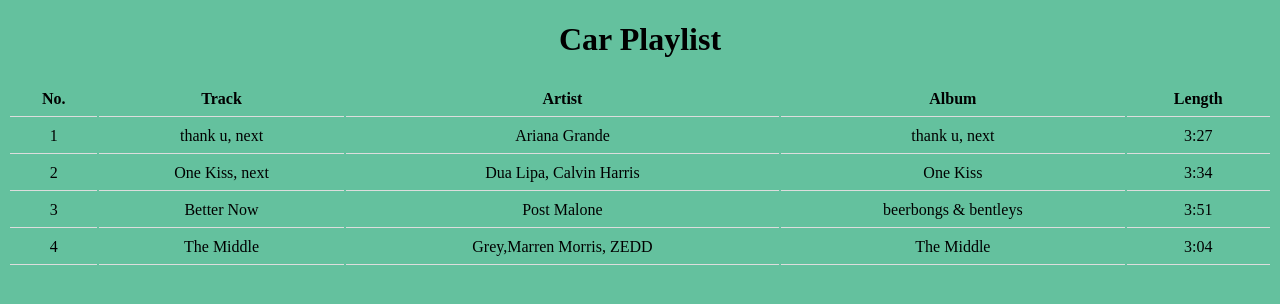
After one commit to dbanerji/Zing-IT, a Django app: page /playlist/1 in a window 1280 px wide. The commit adds this page. Shown: the top 304 px of the page. Run offline with Django 4.2, Linux system fonts and the light colour scheme.

Commit message:
Creates song playlist using template inheritance and static image

```diff
--- /dev/null
+++ b/static/zing_it/css/songs.css
@@ -0,0 +1,19 @@
+#title {
+    padding: 10px;
+    color: #464646;
+  }
+  body {
+    background: #64c19e;
+  }
+  table {
+    width: 100%;
+    text-align: center;
+  }
+  th, td {
+    padding: 8px;
+    border-bottom: 1px solid #ddd;
+  }
+
+  h1{
+    color: black;
+  }
--- /dev/null
+++ b/templates/zing_it/base.html
@@ -0,0 +1,12 @@
+<!DOCTYPE html>
+<html lang ="en">
+    <head>
+        <meta charset="UTF-8">
+        {% block css %}{% endblock %}
+        {% block title %} {% endblock %}
+    </head>
+    {% block body %} {% endblock %}
+    {% block heading%} {% endblock %}
+    {% block content %}{% endblock %}
+</body>
+</html>
--- /dev/null
+++ b/templates/zing_it/songs.html
@@ -0,0 +1,34 @@
+{% extends "zing_it/base.html" %}
+{% load static %}
+{% block css %} <link rel="stylesheet" href= "{% static 'zing_it/css/songs.css' %}"/> {% endblock %}
+{% block title %}
+    <title>Songs Page</title>
+{% endblock %}
+
+
+{% block heading %} <h1>
+  <h1><center>{{playlist_nm}}</center></h1> {% endblock %}
+
+{% block content %}
+
+
+    <table>
+        <tr>
+          <th>No.</th>
+          <th>Track</th>
+          <th>Artist</th>
+          <th>Album</th>
+          <th>Length</th>
+        </tr>
+
+        {% for song in songs %}
+        <tr>
+          <td>{{forloop.counter}}</td>
+          <td>{{song.Track}}</td>
+          <td>{{song.Artist}}</td>
+          <td>{{song.Album}}</td>
+          <td>{{song.Length}}</td>
+        </tr>
+        {% endfor %}
+      </table>
+{% endblock %}
--- a/zing_it/urls.py
+++ b/zing_it/urls.py
@@ -4,4 +4,5 @@ from zing_it import views
 urlpatterns = [
     path('', views.home,name="home"),
     path('about/',views.about,name="about"),
+    path('playlist/<int:id>',views.playlist,name="playlist")
 ]
--- a/zing_it/views.py
+++ b/zing_it/views.py
@@ -1,5 +1,5 @@
 from django.shortcuts import render
-from django.http import HttpResponse
+from django.http import Http404, HttpResponse
 import datetime
 
 # Create your views here.
@@ -7,6 +7,14 @@ import datetime
 my_playlists=[
         {"id":1,"name":"Car Playlist","numberOfSongs":4},
         {"id":2,"name":"Coding Playlist","numberOfSongs":2}
+    ]
+my_songs = [
+            {"id": 1, "Track": "thank u, next", "Artist": "Ariana Grande", "Album": "thank u, next", "Length": "3:27","playlist_id": 1},
+            {"id": 2, "Track": "One Kiss, next", "Artist": "Dua Lipa, Calvin Harris", "Album": "One Kiss", "Length": "3:34","playlist_id": 1},
+            {"id": 3, "Track": "Better Now", "Artist": "Post Malone", "Album": "beerbongs & bentleys", "Length": "3:51","playlist_id": 1},
+            {"id": 4, "Track": "The Middle", "Artist": "Grey,Marren Morris, ZEDD", "Album": "The Middle", "Length": "3:04","playlist_id": 1},
+            {"id": 5, "Track": "Love Lies", "Artist": "Normani, Khalid", "Album": "Love Lies", "Length": "3:21","playlist_id": 2},
+            {"id": 6, "Track": "Rise", "Artist": "Jack & Jack, Jonas Blue", "Album": "Blue", "Length": "3:14","playlist_id": 2},
     ]
 
 def home(request):
@@ -16,3 +24,18 @@ def home(request):
 def about(request):
     return HttpResponse("""<h1>About Us:</h1><p>With Zing, you can easily find the music of your choice and easily share it with other people. You can also browse through the collections of friends, artists, and celebrities, or create a playlist of your own.
       Soundtrack your life with Zing. Subscribe or listen for free.</p>""")
+
+def playlist(request,id):
+
+    songs=[]
+    playlist_nm=''
+    for song in my_songs:
+        if(id == song["playlist_id"]):
+            songs.append(song)
+    for playlist in my_playlists:
+        if (id == playlist["id"]):
+            playlist_nm=playlist["name"]
+
+    if len(playlist_nm)==0:
+        raise Http404("Such playlist does not exist")
+    return render(request,'zing_it/songs.html',{"songs":songs,"playlist_nm":playlist_nm})
```
Also changed, not shown: templates/zing_it/home.html (+15 -14 lines), static/zing_it/images/music.jpg (added), 3 other files.
